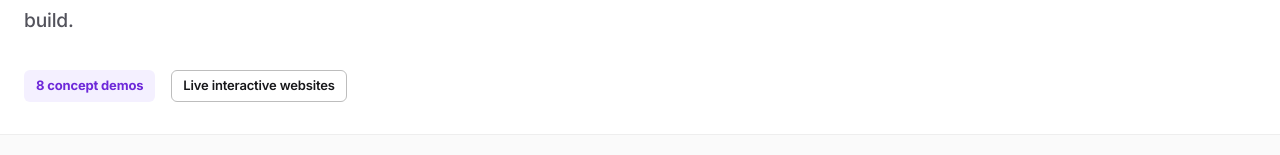
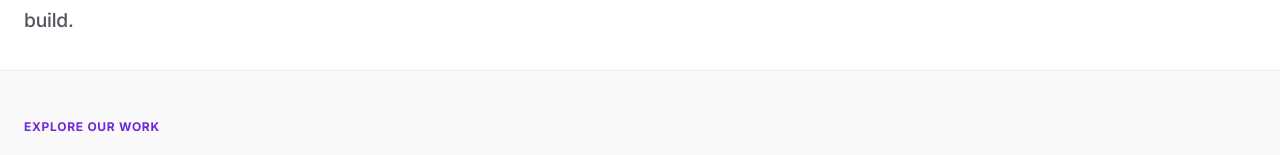
Before and after one commit to Aslisite/Aslisite, a React (Vite) app: page /portfolio in a window 1280 px wide. Shown: the part 361-516 px from the top of the page. Built offline with nearby package versions, Linux system fonts and the light colour scheme; no server answers.

Commit message:
style: remove redundant hero demo badges

```diff
--- a/src/pages/Portfolio.jsx
+++ b/src/pages/Portfolio.jsx
@@ -1,5 +1,5 @@
 import { useMemo, useState } from 'react';
-import { Box, Button, Chip, Container, Typography } from '@mui/material';
+import { Box, Button, Container, Typography } from '@mui/material';
 import { Helmet } from 'react-helmet-async';
 import { ArrowUpRight, ArrowRight, Layers3, MonitorSmartphone } from 'lucide-react';
 import { colors } from '../theme/theme';
@@ -63,10 +63,6 @@ export default function Portfolio() {
           <Typography sx={{ mt: { xs: 2.5, md: 3 }, maxWidth: 640, fontSize: { xs: '1.05rem', md: '1.2rem' }, color: colors.text.secondary, lineHeight: 1.8 }}>
             Explore a curated collection of website concepts across industries. Each one is a demonstration of the experiences we can design and build.
           </Typography>
-          <Box sx={{ mt: 4, display: 'flex', gap: 2, flexWrap: 'wrap', alignItems: 'center' }}>
-            <Chip label="8 concept demos" sx={{ bgcolor: '#f4f0ff', color: colors.accent.primary, fontWeight: 700 }} />
-            <Chip label="Live interactive websites" variant="outlined" sx={{ fontWeight: 600 }} />
-          </Box>
         </Container>
         <Box sx={{ bgcolor: '#fafafa', borderTop: '1px solid #eee', borderBottom: '1px solid #eee' }}>
           <Container maxWidth="lg" sx={{ pt: { xs: 4, md: 5 }, pb: { xs: 6, md: 9 } }}>
```
